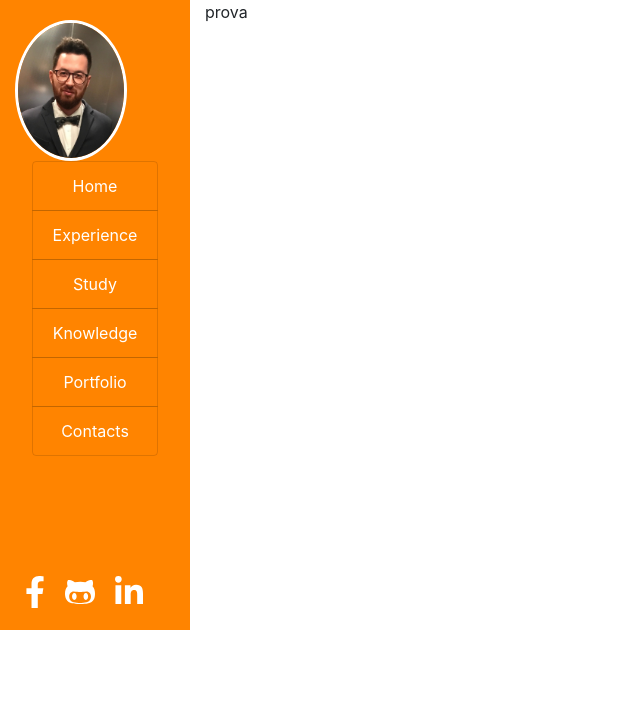
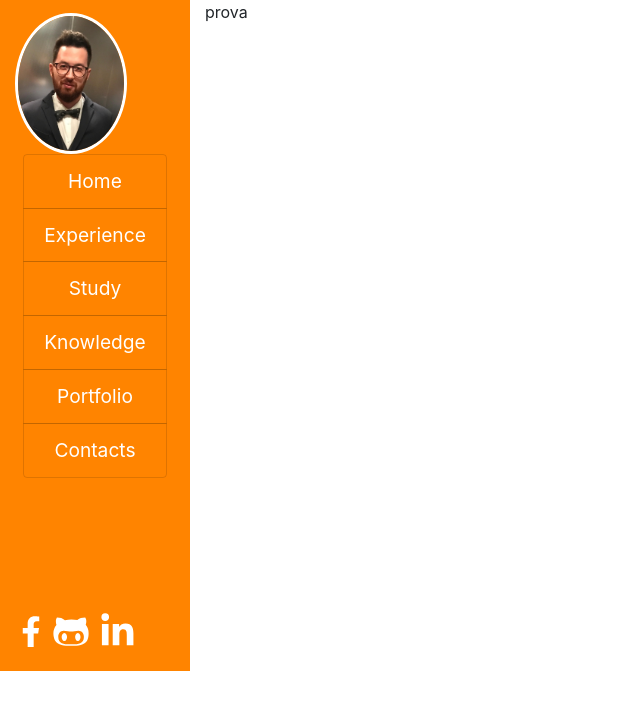
Before and after one commit to paolocattani/paolocattani, a React (Create React App) app: page / in a window 1280 px wide. Shown: the top 710 px of the page, without its empty margins (0-640 px from the left). Built offline with nearby package versions, Linux system fonts and the light colour scheme.

Commit message:
improve style
improve style

```diff
--- a/src/App.tsx
+++ b/src/App.tsx
@@ -32,7 +32,7 @@ const App: React.FC = () => {
   const sidebar2ndColor = '#ffffff';
 
   var containerStyle = {
-    margin: 0
+    margin: '0vmax'
   };
   var sidebarStyle = {
     backgroundColor: sidebar1stColor
--- a/src/components/LinkWithIcon.tsx
+++ b/src/components/LinkWithIcon.tsx
@@ -14,13 +14,17 @@ interface linkProps {
   size?: SizeProp;
 }
 const style = {
-  margin: '5px 10px 0px 10px',
   display: 'inlime-block'
+};
+
+const iconStyle = {
+  fontSize: '4vmax',
+  padding: '0.5vmax'
 };
 
 class LinkWithIcon extends React.Component<linkProps> {
   static defaultProps = {
-    size: 'sm',
+    size: 'xs',
     color: 'white'
   };
 
@@ -36,6 +40,7 @@ class LinkWithIcon extends React.Component<linkProps> {
           icon={this.props.icon}
           color={this.props.color}
           size={this.props.size}
+          style={iconStyle}
         />
         {this.props.children}
       </a>
--- a/src/components/internalLink.tsx
+++ b/src/components/internalLink.tsx
@@ -3,18 +3,17 @@ import '../style/internalLink.css';
 
 interface linkProps {
   link: string;
-  color?: string;
 }
+const style = {
+  fontSize: '1.5vmax'
+};
 
 class InternalLink extends React.Component<linkProps> {
-  static defaultProps = {
-    size: 'sm',
-    color: 'white'
-  };
+  static defaultProps = {};
 
   render() {
     return (
-      <a id="internalLink" href={this.props.link}>
+      <a id="internalLink" href={this.props.link} style={style}>
         {this.props.children}
       </a>
     );
--- a/src/components/sidebar.tsx
+++ b/src/components/sidebar.tsx
@@ -14,7 +14,7 @@ const Sidebar: React.SFC<sidebarProps> = props => {
   var divStyle = {
     height: '-webkit-fill-available',
     // Diplay
-    '-webkit-align-items': 'flex-start' /* Safari 7.0+ */,
+    WebkitAlignItems: 'flex-start' /* Safari 7.0+ */,
     display: 'flex',
     flexDirection: 'column' as 'column',
     // Align options
@@ -24,15 +24,17 @@ const Sidebar: React.SFC<sidebarProps> = props => {
   var imageStyle = {
     maxWidth: '70%',
     border: 'solid 3px ' + props.color,
-    margin: '20px 0px 0px 0px'
+    margin: '1vmax  0vmax 0vmax 0vmax'
   };
 
   var botStyle = {
-    margin: '120px 0px 20px 0px'
+    margin: '10vmax 0vmax 1vmax 0vmax',
+    fontSize: '1.5vmax'
   };
 
   var listGroupStyle = {
-    margin: 'auto'
+    margin: 'auto',
+    maxWidth: '-webkit-fill-available'
   };
 
   var listGroupItemStyle = {
```
